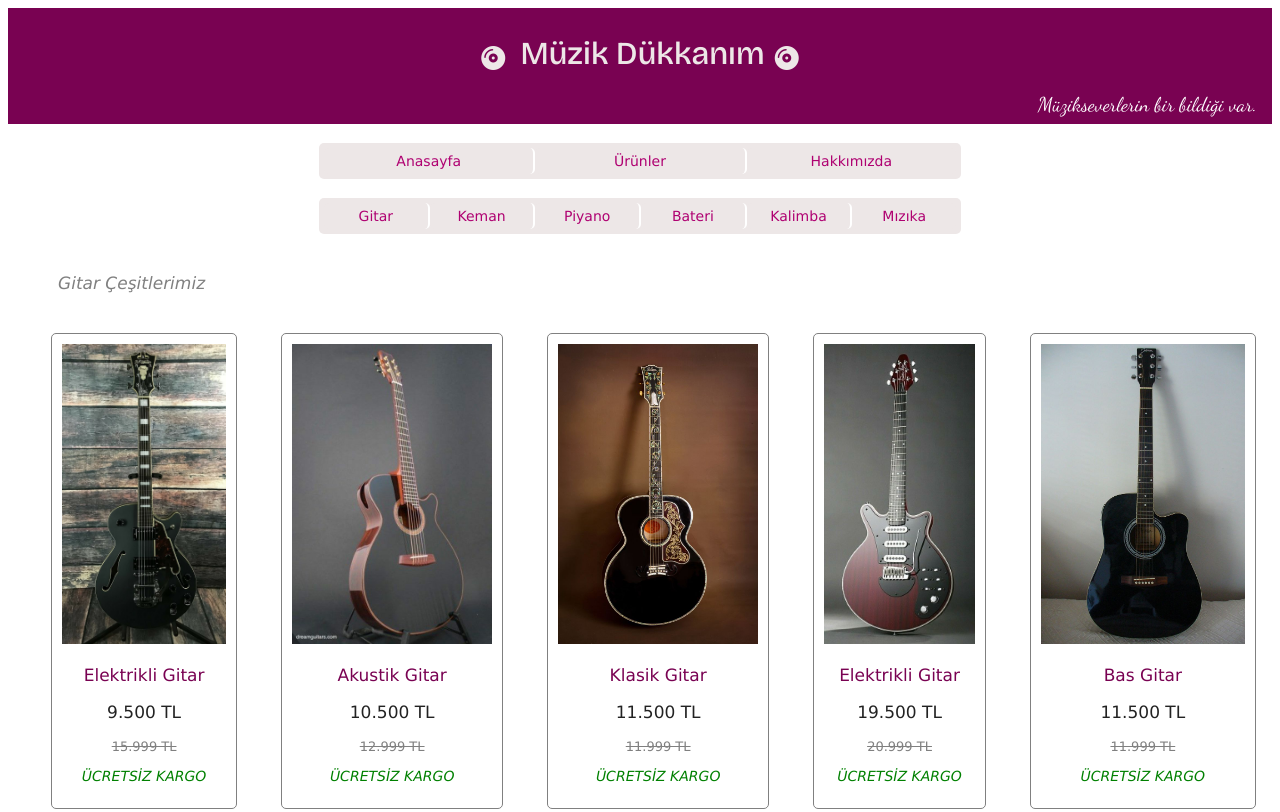
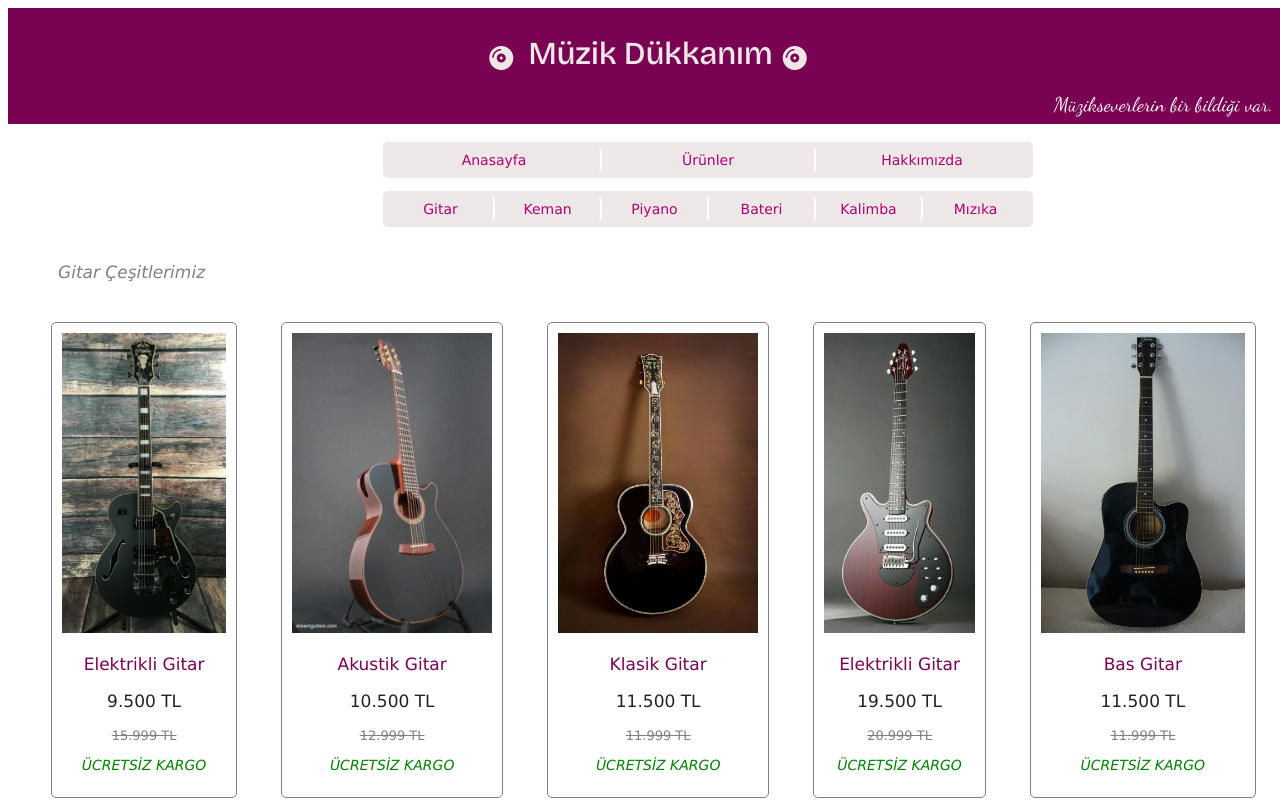
Before and after one commit to ayfersahinn/Html-Exercises, a plain HTML site: page muzik_dukkani_3/urunler.html in a window 1280 px wide. Shown: the top 812 px of the page. Drawn offline with nearby package versions, Linux system fonts and the light colour scheme.

Commit message:
fixed menu bar

```diff
--- a/muzik_dukkani_3/urunler.html
+++ b/muzik_dukkani_3/urunler.html
@@ -23,6 +23,7 @@
         /* justify-content: space-between; Eşit aralıklarla böl */
         /* width: 100%; */
         margin: 20px;
+        margin-top: 100px;
 
 
 }
@@ -58,12 +59,14 @@
         color: green;
         font-size: 14px;
     }
-
+    #gitar , #keman ,#piyano, #bateri, #kalimba, #mızıka {
+        padding-top: 180px;
+    }
 
 </style>
 <body style="font-family: Verdana, Geneva, Tahoma, sans-serif;">
    <center>
-    <div class="baslik">
+    <div class="baslik" style="position: fixed;">
         <span>
             <i class="fa-solid fa-compact-disc fa-xl" style="color: rgb(237, 231, 231);"></i>
         </span>
@@ -78,14 +81,14 @@
     </div>
 
     <br>
-    <div class="linkback">
+    <div class="linkback"  style=" position: fixed; margin-left: 375px; margin-top: 115px;">
        <div class="link"> <a href="index.html">Anasayfa</a></div>
        <div id="buton" class="link"> <a href="urunler.html">Ürünler</a></div>
        <div class="link" style="border-right: none;"><a href="hakkimizda.html">Hakkımızda</a></div>
     </div>
     <br>
 
-    <div class="linkback">
+    <div class="linkback" style=" position: fixed;  margin-left: 375px;margin-top: 145px;">
         <div class="link"> <a href="#gitar">Gitar</a></div>
         <div class="link"> <a href="#keman">Keman</a></div>
         <div class="link"> <a href="#piyano">Piyano</a></div>
@@ -97,7 +100,7 @@
    </center>
 
 
-        <div class="bigbox" id="gitar">
+        <div class="bigbox" id="gitar" style="margin-top: 0px; ">
             <h3 style="font-weight: 300; text-align: start; margin-left: 30px; font-style: italic; color:gray;">Gitar Çeşitlerimiz</h3>
             <table >
                 <tr>
```
